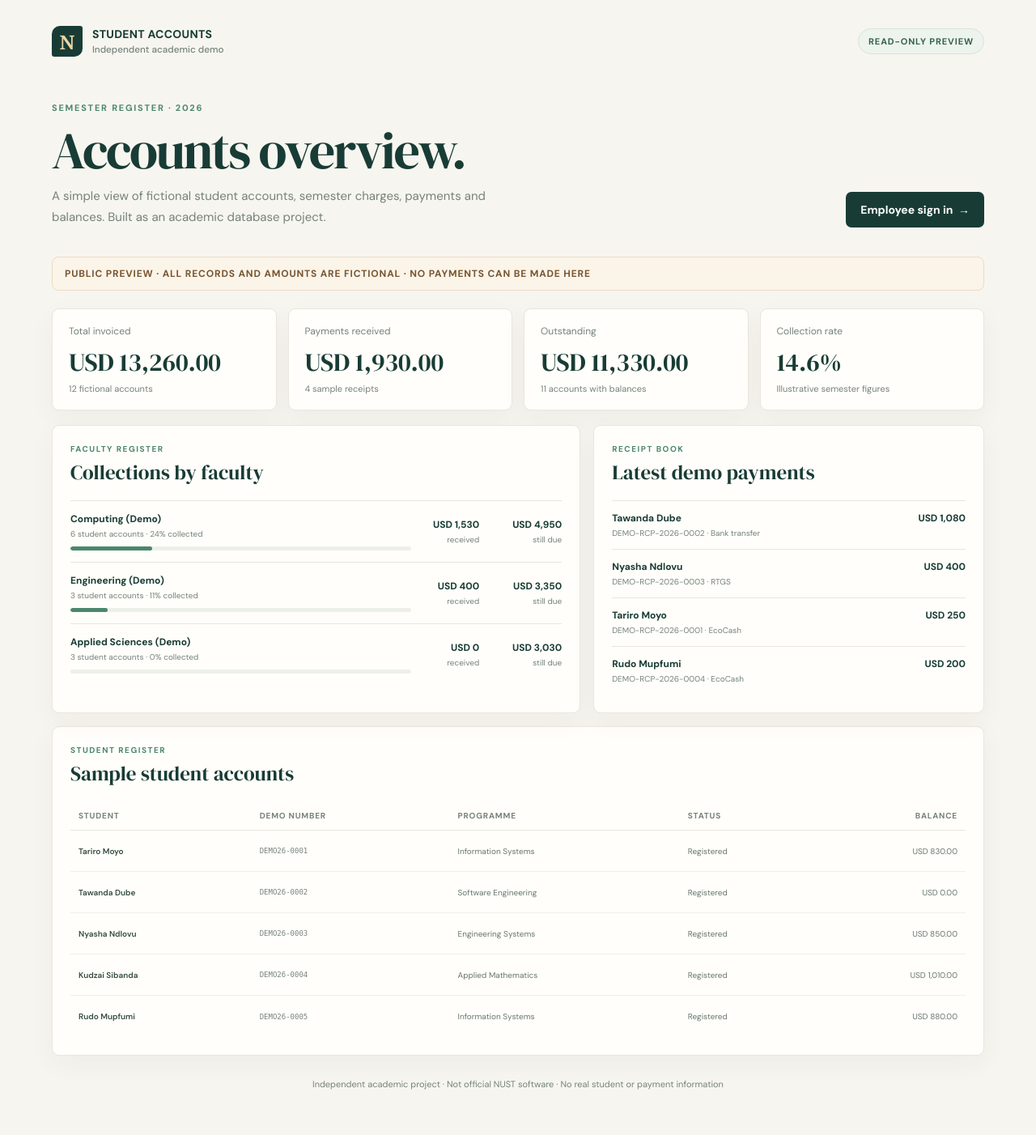
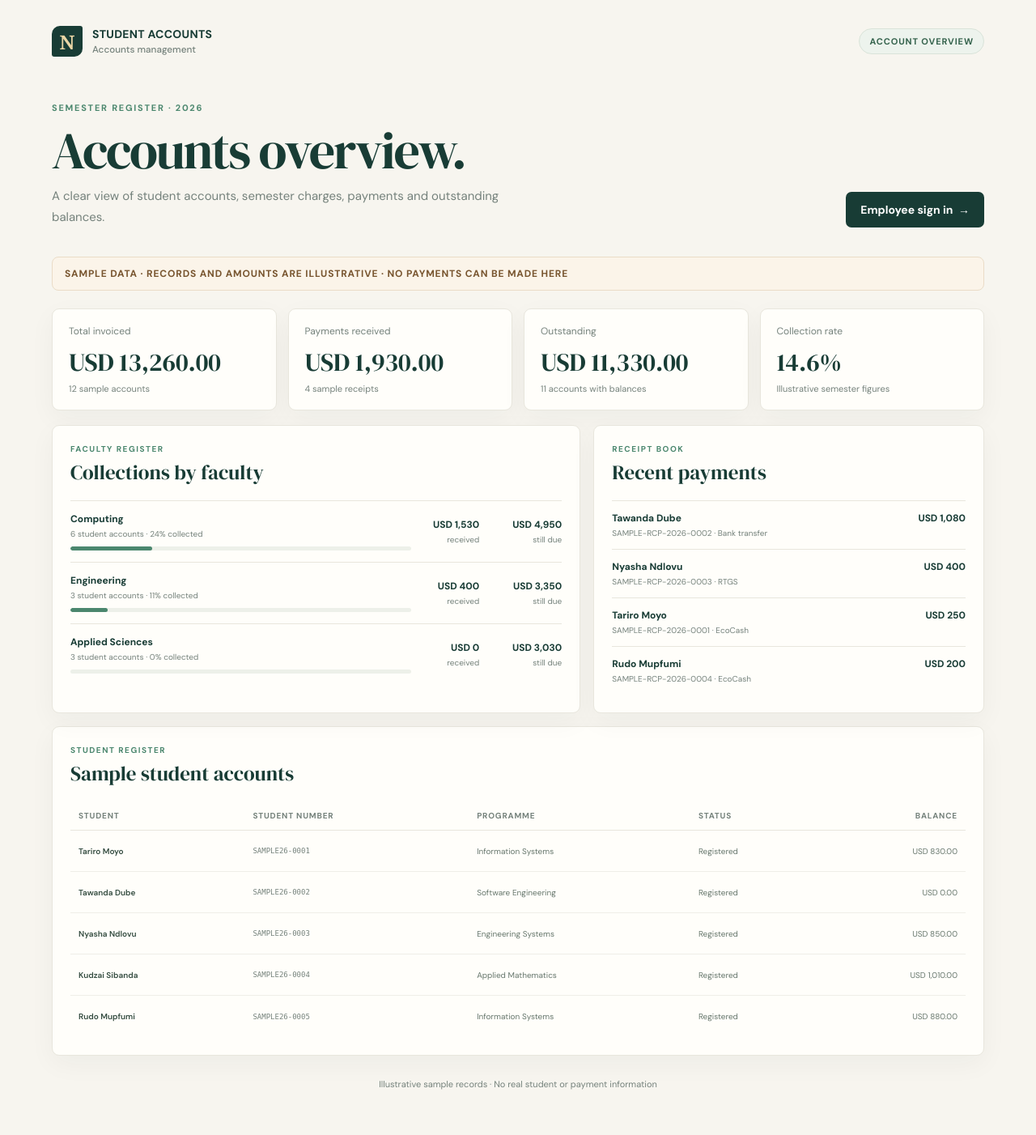
Before and after one commit to itz-ben-zw/NUST-students-database, a Flask app: page /preview in a window 1280 px wide. Shown: the whole page at 81% size. Run offline with Flask 3, Linux system fonts and the light colour scheme; some libraries are stand-ins or nearby versions.

Commit message:
Update student accounts website wording

```diff
--- a/templates/preview.html
+++ b/templates/preview.html
@@ -4,7 +4,7 @@
   <meta charset="utf-8">
   <meta name="viewport" content="width=device-width, initial-scale=1">
   <meta name="theme-color" content="#f7f5ef">
-  <title>Student Accounts Demo · Public Preview</title>
+  <title>Student Accounts System</title>
   <link rel="preconnect" href="https://fonts.googleapis.com">
   <link rel="preconnect" href="https://fonts.gstatic.com" crossorigin>
   <link href="https://fonts.googleapis.com/css2?family=DM+Sans:wght@400;500;600;700&family=DM+Serif+Display&display=swap" rel="stylesheet">
@@ -13,40 +13,40 @@
 <body>
 <main class="preview-page"><div class="preview-wrap">
   <header class="preview-header">
-    <a class="preview-brand" href="{{ url_for('public_preview') }}"><span class="preview-brand-mark">N</span><span>STUDENT ACCOUNTS<small>Independent academic demo</small></span></a>
-    <span class="preview-pill">READ-ONLY PREVIEW</span>
+    <a class="preview-brand" href="{{ url_for('public_preview') }}"><span class="preview-brand-mark">N</span><span>STUDENT ACCOUNTS<small>Accounts management</small></span></a>
+    <span class="preview-pill">ACCOUNT OVERVIEW</span>
   </header>
   <section class="preview-hero">
-    <div><div class="preview-eyebrow">Semester register · 2026</div><h1>Accounts overview.</h1><p>A simple view of fictional student accounts, semester charges, payments and balances. Built as an academic database project.</p></div>
+    <div><div class="preview-eyebrow">Semester register · 2026</div><h1>Accounts overview.</h1><p>A clear view of student accounts, semester charges, payments and outstanding balances.</p></div>
     <a class="preview-login" href="{{ url_for('login') }}">Employee sign in&nbsp; →</a>
   </section>
-  <div class="preview-warning">PUBLIC PREVIEW · ALL RECORDS AND AMOUNTS ARE FICTIONAL · NO PAYMENTS CAN BE MADE HERE</div>
-  <section class="preview-metrics" aria-label="Demo summary">
-    <article class="preview-metric"><span>Total invoiced</span><strong>USD 13,260.00</strong><small>12 fictional accounts</small></article>
+  <div class="preview-warning">SAMPLE DATA · RECORDS AND AMOUNTS ARE ILLUSTRATIVE · NO PAYMENTS CAN BE MADE HERE</div>
+  <section class="preview-metrics" aria-label="Account summary">
+    <article class="preview-metric"><span>Total invoiced</span><strong>USD 13,260.00</strong><small>12 sample accounts</small></article>
     <article class="preview-metric"><span>Payments received</span><strong>USD 1,930.00</strong><small>4 sample receipts</small></article>
     <article class="preview-metric"><span>Outstanding</span><strong>USD 11,330.00</strong><small>11 accounts with balances</small></article>
     <article class="preview-metric"><span>Collection rate</span><strong>14.6%</strong><small>Illustrative semester figures</small></article>
   </section>
   <section class="preview-columns">
     <article class="preview-panel"><div class="preview-kicker">Faculty register</div><h2>Collections by faculty</h2>
-      <div class="preview-faculty"><div><strong>Computing (Demo)</strong><small>6 student accounts · 24% collected</small><div class="preview-bar"><i style="width:24%"></i></div></div><div class="preview-amount">USD 1,530<small>received</small></div><div class="preview-amount">USD 4,950<small>still due</small></div></div>
-      <div class="preview-faculty"><div><strong>Engineering (Demo)</strong><small>3 student accounts · 11% collected</small><div class="preview-bar"><i style="width:11%"></i></div></div><div class="preview-amount">USD 400<small>received</small></div><div class="preview-amount">USD 3,350<small>still due</small></div></div>
-      <div class="preview-faculty"><div><strong>Applied Sciences (Demo)</strong><small>3 student accounts · 0% collected</small><div class="preview-bar"><i style="width:0%"></i></div></div><div class="preview-amount">USD 0<small>received</small></div><div class="preview-amount">USD 3,030<small>still due</small></div></div>
+      <div class="preview-faculty"><div><strong>Computing</strong><small>6 student accounts · 24% collected</small><div class="preview-bar"><i style="width:24%"></i></div></div><div class="preview-amount">USD 1,530<small>received</small></div><div class="preview-amount">USD 4,950<small>still due</small></div></div>
+      <div class="preview-faculty"><div><strong>Engineering</strong><small>3 student accounts · 11% collected</small><div class="preview-bar"><i style="width:11%"></i></div></div><div class="preview-amount">USD 400<small>received</small></div><div class="preview-amount">USD 3,350<small>still due</small></div></div>
+      <div class="preview-faculty"><div><strong>Applied Sciences</strong><small>3 student accounts · 0% collected</small><div class="preview-bar"><i style="width:0%"></i></div></div><div class="preview-amount">USD 0<small>received</small></div><div class="preview-amount">USD 3,030<small>still due</small></div></div>
     </article>
-    <article class="preview-panel"><div class="preview-kicker">Receipt book</div><h2>Latest demo payments</h2>
-      <div class="preview-receipt"><span><strong>Tawanda Dube</strong><small>DEMO-RCP-2026-0002 · Bank transfer</small></span><b>USD 1,080</b></div>
-      <div class="preview-receipt"><span><strong>Nyasha Ndlovu</strong><small>DEMO-RCP-2026-0003 · RTGS</small></span><b>USD 400</b></div>
-      <div class="preview-receipt"><span><strong>Tariro Moyo</strong><small>DEMO-RCP-2026-0001 · EcoCash</small></span><b>USD 250</b></div>
-      <div class="preview-receipt"><span><strong>Rudo Mupfumi</strong><small>DEMO-RCP-2026-0004 · EcoCash</small></span><b>USD 200</b></div>
+    <article class="preview-panel"><div class="preview-kicker">Receipt book</div><h2>Recent payments</h2>
+      <div class="preview-receipt"><span><strong>Tawanda Dube</strong><small>SAMPLE-RCP-2026-0002 · Bank transfer</small></span><b>USD 1,080</b></div>
+      <div class="preview-receipt"><span><strong>Nyasha Ndlovu</strong><small>SAMPLE-RCP-2026-0003 · RTGS</small></span><b>USD 400</b></div>
+      <div class="preview-receipt"><span><strong>Tariro Moyo</strong><small>SAMPLE-RCP-2026-0001 · EcoCash</small></span><b>USD 250</b></div>
+      <div class="preview-receipt"><span><strong>Rudo Mupfumi</strong><small>SAMPLE-RCP-2026-0004 · EcoCash</small></span><b>USD 200</b></div>
     </article>
   </section>
-  <section class="preview-panel" style="margin-top:16px"><div class="preview-kicker">Student register</div><h2>Sample student accounts</h2><div class="preview-table-wrap"><table class="preview-table"><thead><tr><th>Student</th><th>Demo number</th><th>Programme</th><th>Status</th><th>Balance</th></tr></thead><tbody>
-    <tr><td><strong>Tariro Moyo</strong></td><td class="mono">DEMO26-0001</td><td>Information Systems</td><td>Registered</td><td>USD 830.00</td></tr>
-    <tr><td><strong>Tawanda Dube</strong></td><td class="mono">DEMO26-0002</td><td>Software Engineering</td><td>Registered</td><td>USD 0.00</td></tr>
-    <tr><td><strong>Nyasha Ndlovu</strong></td><td class="mono">DEMO26-0003</td><td>Engineering Systems</td><td>Registered</td><td>USD 850.00</td></tr>
-    <tr><td><strong>Kudzai Sibanda</strong></td><td class="mono">DEMO26-0004</td><td>Applied Mathematics</td><td>Registered</td><td>USD 1,010.00</td></tr>
-    <tr><td><strong>Rudo Mupfumi</strong></td><td class="mono">DEMO26-0005</td><td>Information Systems</td><td>Registered</td><td>USD 880.00</td></tr>
+  <section class="preview-panel" style="margin-top:16px"><div class="preview-kicker">Student register</div><h2>Sample student accounts</h2><div class="preview-table-wrap"><table class="preview-table"><thead><tr><th>Student</th><th>Student number</th><th>Programme</th><th>Status</th><th>Balance</th></tr></thead><tbody>
+    <tr><td><strong>Tariro Moyo</strong></td><td class="mono">SAMPLE26-0001</td><td>Information Systems</td><td>Registered</td><td>USD 830.00</td></tr>
+    <tr><td><strong>Tawanda Dube</strong></td><td class="mono">SAMPLE26-0002</td><td>Software Engineering</td><td>Registered</td><td>USD 0.00</td></tr>
+    <tr><td><strong>Nyasha Ndlovu</strong></td><td class="mono">SAMPLE26-0003</td><td>Engineering Systems</td><td>Registered</td><td>USD 850.00</td></tr>
+    <tr><td><strong>Kudzai Sibanda</strong></td><td class="mono">SAMPLE26-0004</td><td>Applied Mathematics</td><td>Registered</td><td>USD 1,010.00</td></tr>
+    <tr><td><strong>Rudo Mupfumi</strong></td><td class="mono">SAMPLE26-0005</td><td>Information Systems</td><td>Registered</td><td>USD 880.00</td></tr>
   </tbody></table></div></section>
-  <footer class="preview-footer">Independent academic project · Not official NUST software · No real student or payment information</footer>
+  <footer class="preview-footer">Illustrative sample records · No real student or payment information</footer>
 </div></main>
 </body></html>
```
